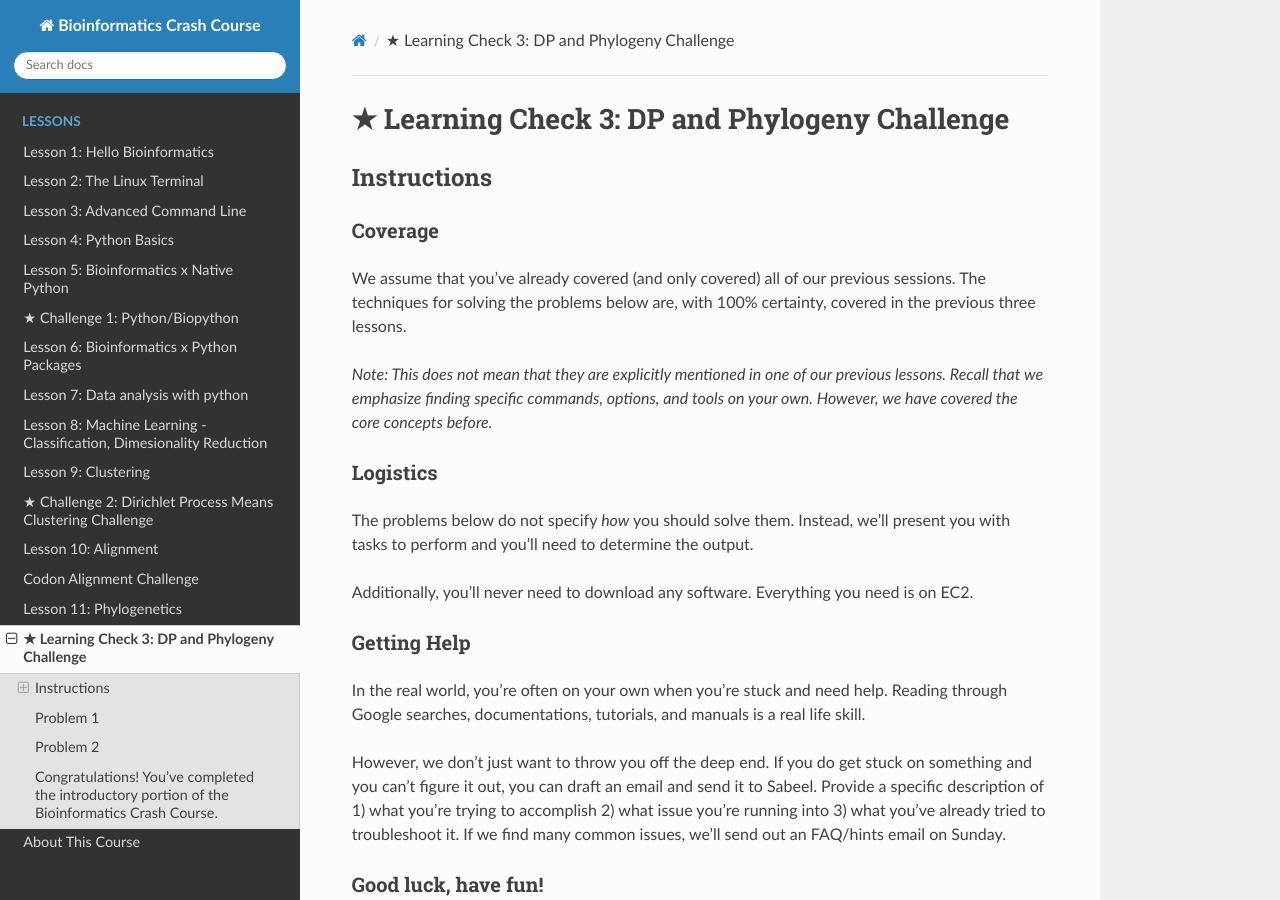
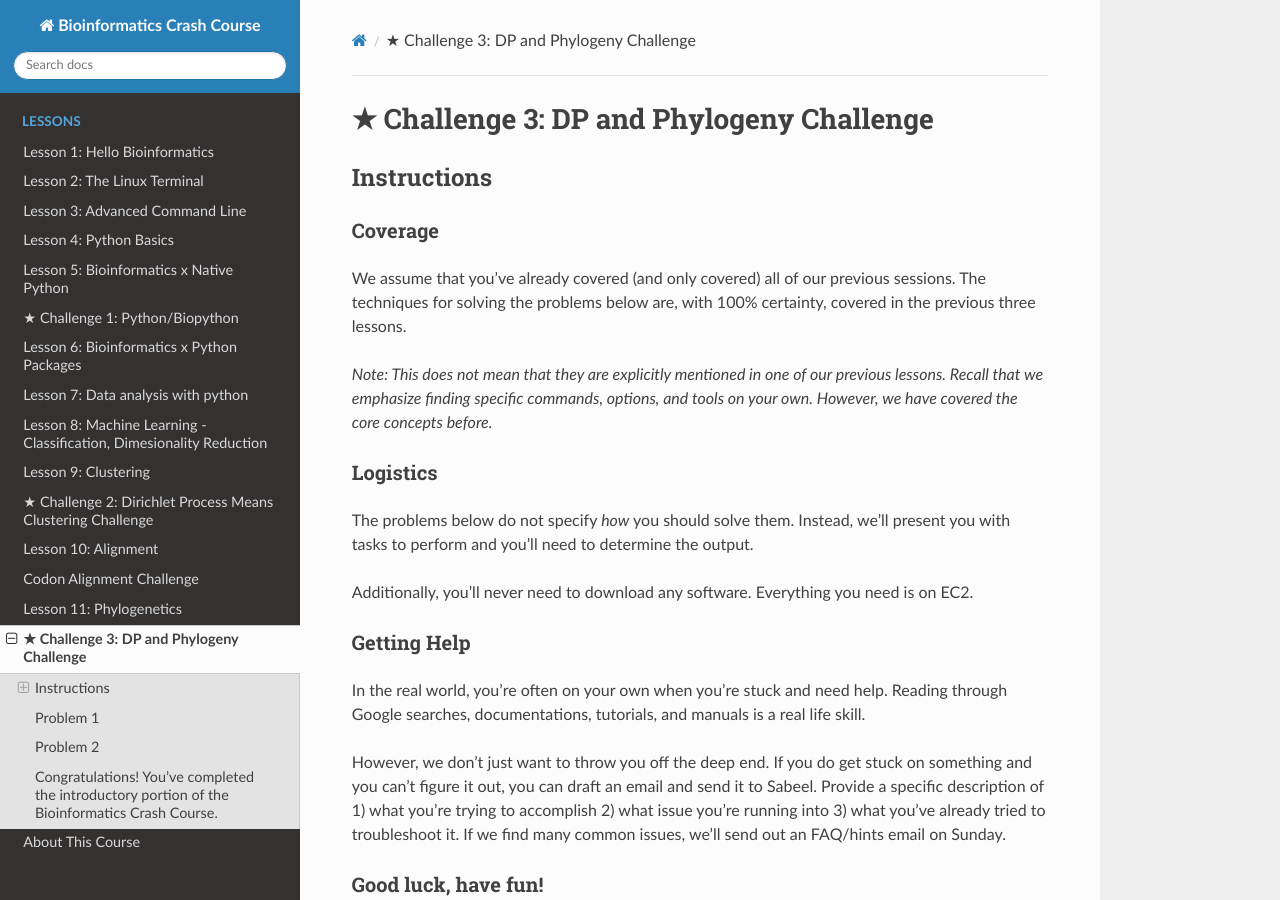
Before and after one commit to ubicucsd/crash_course, a Sphinx documentation site: the page built from source/11.2_Challenge2.md, in a window 1280 px wide and 900 px high. Built offline with Sphinx 7.4.7 and the Read the Docs theme 2.0.0, drawn with Linux system fonts in a browser that asks for light colours.

Commit message:
Update 11.2_Challenge2.md

```diff
--- a/source/11.2_Challenge2.md
+++ b/source/11.2_Challenge2.md
@@ -1,4 +1,4 @@
-# ★ Learning Check 3: DP and Phylogeny Challenge
+# ★ Challenge 3: DP and Phylogeny Challenge
 
 ## Instructions
 ### Coverage
```
